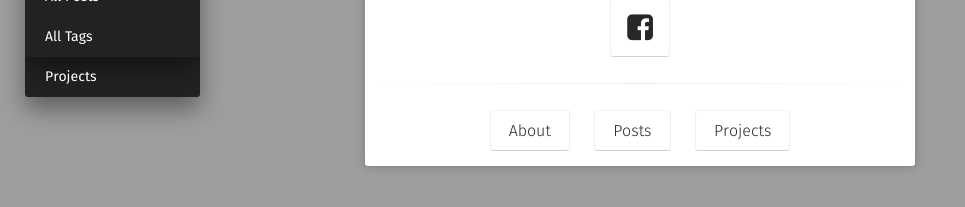
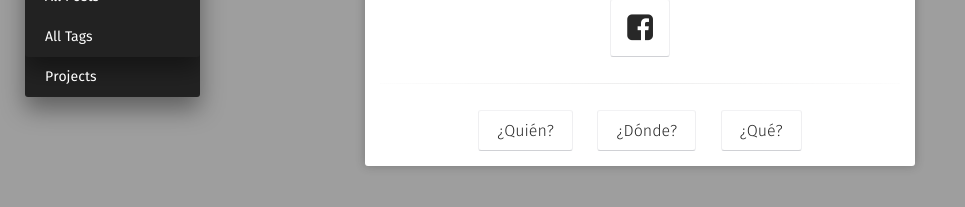
Before and after one commit to libertysowl/stirnerway, a Jekyll site: the page built from index.html, in a window 1280 px wide. Shown: the part 520-727 px from the top of the page, without its empty margins (0-965 px from the left). Built offline with Jekyll 4.4.1, drawn with Linux system fonts in a browser that asks for light colours; nearby versions of some CDN libraries; some web fonts are replaced; library files that are not in the unit come from our copies; comment, search, counter and statistics services are not loaded.

Commit message:
Update home.html

```diff
--- a/_layouts/home.html
+++ b/_layouts/home.html
@@ -33,13 +33,13 @@ layout: compress
                   <hr class="hr-line">
                   <h3 class="title">
                          <a class="btn zoombtn" href="{{ site.url }}/about">
-                         About
+                         ¿Quién?
                          </a>
                          <a class="btn zoombtn" href="{{ site.url }}/posts">
-                         Posts
+                          ¿Dónde?
                          </a>
                          <a class="btn zoombtn" href="{{ site.url }}/projects">
-                         Projects
+                          ¿Qué?
                          </a>
                  </h3>
             </div>
```
